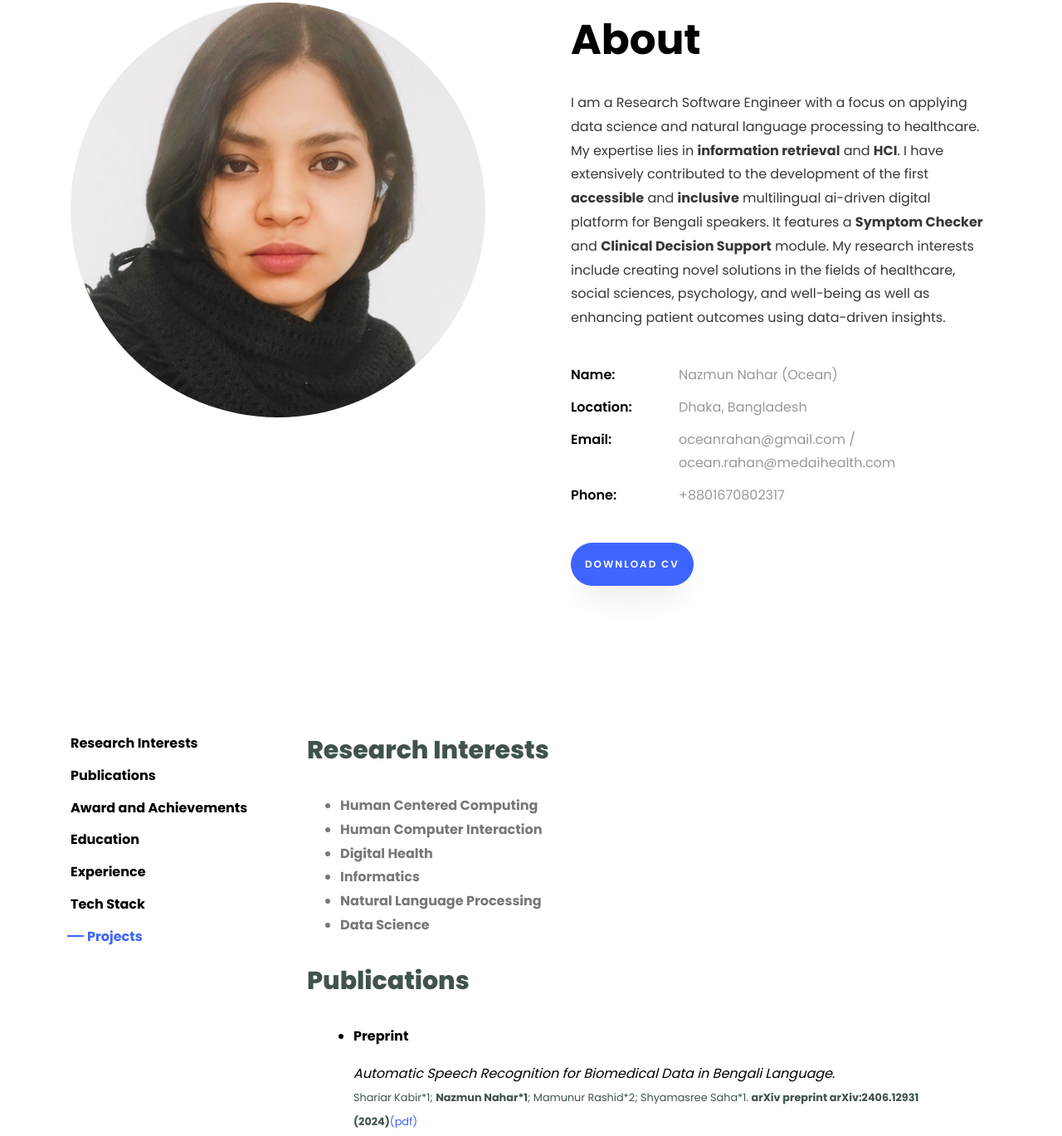
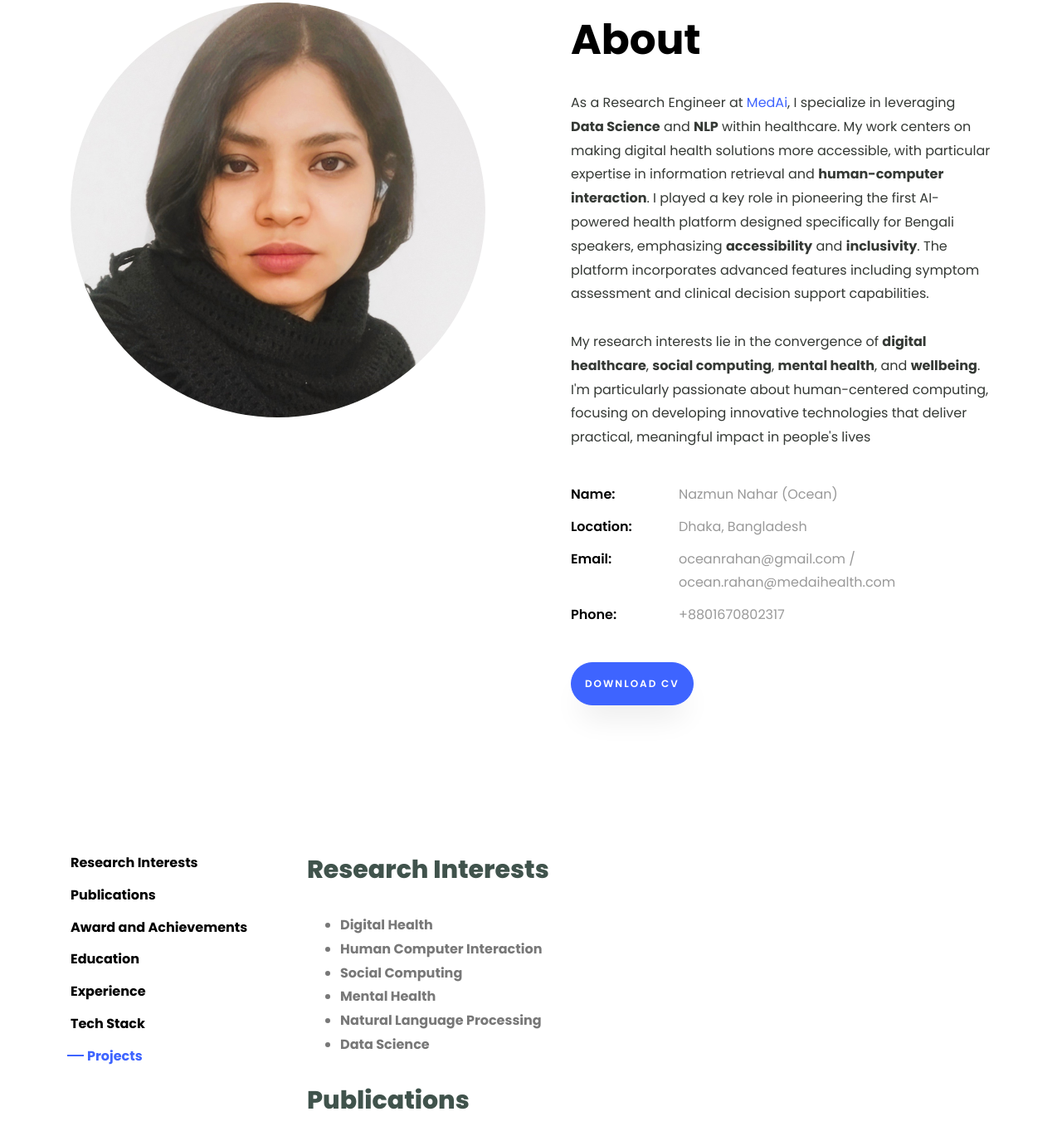
Before and after one commit to OceanRahan/oceanrahan.github.io, a plain HTML site: page index.html in a window 1280 px wide. Shown: the part 837-2206 px from the top of the page at 83% size. Drawn offline with Linux system fonts and the light colour scheme; files whose address does not match are found by name.

Commit message:
cv updated

```diff
--- a/index.html
+++ b/index.html
@@ -55,6 +55,7 @@
           		<span class="subheading">Hello! I am</span>
 		  				<h1>Nazmun <span style="color: #40534C">Nahar</span></h1>
 
+
 		  				<!--
 			  				<h2>I work with
 								  <span
@@ -64,6 +65,7 @@
 								</h2>
 							-->
 							</div>
+
             </div>
           </div>
         </div>
@@ -90,7 +92,13 @@
 		          <div class="col-md-12 heading-section ftco-animate">
 		          	<h1 class="big">About</h1>
 		            <h2 class="mb-4">About</h2>
-		            <p style="color: #353935;">I am a Research Software Engineer with a focus on applying data science and natural language processing to healthcare. My expertise lies in <strong>information retrieval</strong> and <strong>HCI</strong>. I have extensively contributed to the development of the first <strong>accessible</strong> and <strong>inclusive</strong> multilingual ai-driven digital platform for Bengali speakers. It features a <strong>Symptom Checker</strong> and <strong>Clinical Decision Support</strong> module. My research interests include creating novel solutions in the fields of healthcare, social sciences, psychology, and well-being as well as enhancing patient outcomes using data-driven insights.</p>
+		            <p style="color: #353935;">
+		            	As a Research Engineer at <a href=https://medaihealth.com>MedAi</a>, I specialize in leveraging <strong>Data Science</strong> and <strong>NLP</strong> within healthcare. My work centers on making digital health solutions more accessible, with particular expertise in information retrieval and <strong>human-computer interaction</strong>. I played a key role in pioneering the first AI-powered health platform designed specifically for Bengali speakers, emphasizing <strong>accessibility</strong> and <strong>inclusivity</strong>. The platform incorporates advanced features including symptom assessment and clinical decision support capabilities.
+                        </br>
+                        </br>
+                        My research interests lie in the convergence of <strong>digital healthcare</strong>, <strong>social computing</strong>, <strong>mental health</strong>, and <strong>wellbeing</strong>.
+                        I'm particularly passionate about human-centered computing, focusing on developing innovative technologies that deliver practical, meaningful impact in people's lives
+		            	</p>
 		            <ul class="about-info mt-4 px-md-0 px-2">
 		            	<li class="d-flex"><span>Name:</span> <span>Nazmun Nahar (Ocean)</span></li>
 		            	<li class="d-flex"><span>Location:</span> <span>Dhaka, Bangladesh</span></li>
@@ -137,12 +145,13 @@
 					    <h2 class="heading" style="color: #40534C";>Research Interests</h2>
 					    <div class="progress-wrap ftco-animate">
 					    	<ul style="color: #787878; font-weight: bold;">
-					    		<li>Human Centered Computing</li>
+					    		<li>Digital Health</li>
 					    		<li>Human Computer Interaction</li>
-					    		<li>Digital Health</li>
-					    		<li>Informatics</li>
+					    		<li>Social Computing</li>
+					    		<li>Mental Health</li>
 					    		<li>Natural Language Processing</li>
 					    		<li>Data Science</li>
+
 					    	</ul>
 	    				</div>
 					  </div>
@@ -213,7 +222,7 @@
 					    <div class="resume-wrap d-flex ftco-animate">
 					    	<div class="text pl-3">
 		    					<span class="date">2021-Present</span>
-		    					<h2>Research Software Engineer | Data Science | NLP | Cloud </h2>
+		    					<h2>Research Engineer | Data Science | NLP | Cloud </h2>
 		    					<span class="position"><a href="https://www.medaihealth.com/">MedAi Health Ltd.</a></span>
 		    					<ul style="color: #353935;">
 		    						<li>Develoment of <strong>Clinical Decision Support System (CDSS)</strong> and <strong>Symptom Checker Module</strong> for Bengali Speakers</li>
```
Also changed, not shown: 1 other file.
